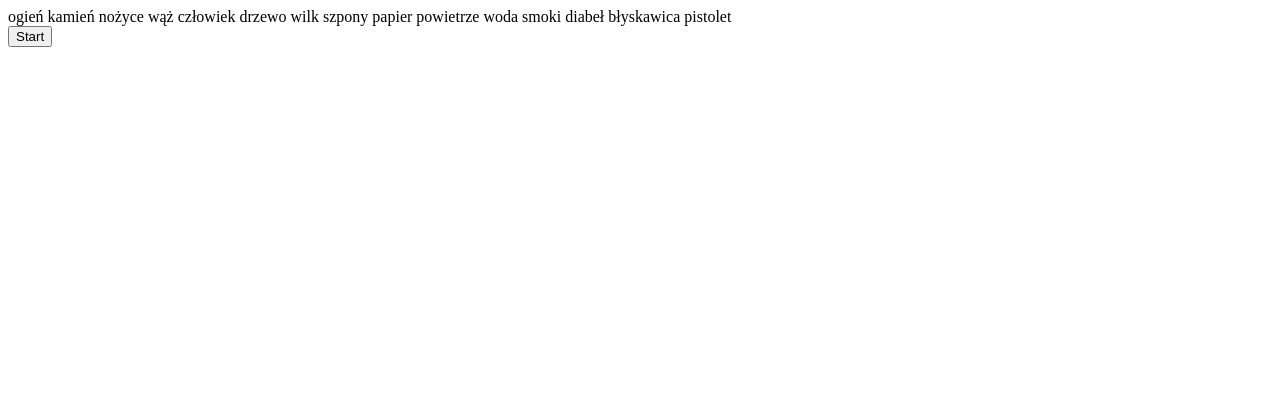
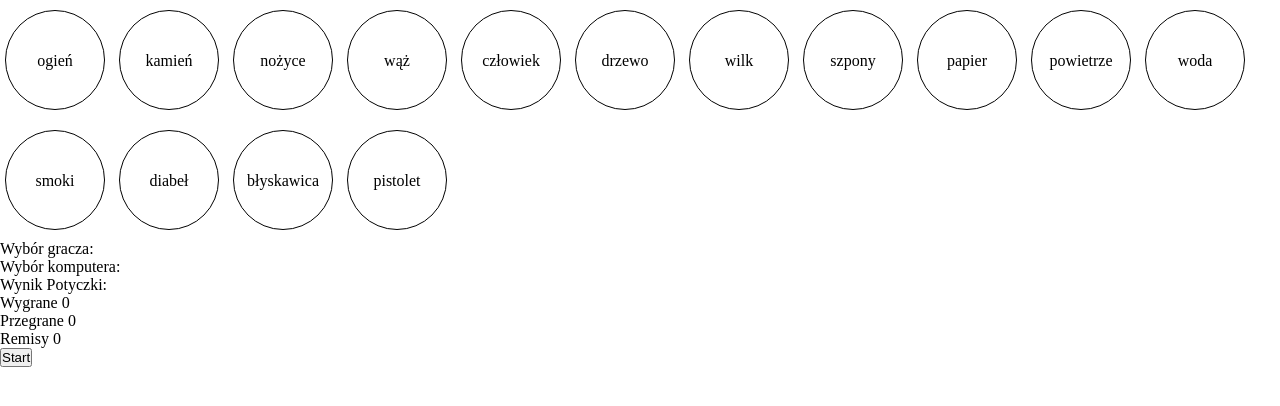
Before and after one commit to ernimg/rockPaperScissors, a plain HTML site: page index.html in a window 1280 px wide. Drawn offline with Linux system fonts and the light colour scheme.

Commit message:
add css file, create choice functions by player, update summary board

```diff
--- a/index.html
+++ b/index.html
@@ -3,25 +3,37 @@
 <head>
     <meta charset="UTF-8">
     <meta name="viewport" content="width=device-width, initial-scale=1.0">
+    <link rel="stylesheet" href="style.css">
     <title>Document</title>
+
 </head>
 <body>
     <div class="gameBoard">
-        <span data-option="ogień">ogień</span>
-        <span data-option="kamień">kamień</span>
-        <span data-option="nożyce">nożyce</span>
-        <span data-option="wąż">wąż</span>
-        <span data-option="człowiek">człowiek</span>
-        <span data-option="drzewo">drzewo</span>
-        <span data-option="wilk">wilk</span>
-        <span data-option="szpony">szpony</span>
-        <span data-option="papier">papier</span>
-        <span data-option="powietrze">powietrze</span>
-        <span data-option="woda">woda</span>
-        <span data-option="smoki">smoki</span>
-        <span data-option="diabeł">diabeł</span>
-        <span data-option="błyskawica">błyskawica</span>
-        <span data-option="pistolet">pistolet</span>
+        <span class="figure" data-option="ogień">ogień</span>
+        <span class="figure" data-option="kamień">kamień</span>
+        <span class="figure" data-option="nożyce">nożyce</span>
+        <span class="figure" data-option="wąż">wąż</span>
+        <span class="figure" data-option="człowiek">człowiek</span>
+        <span class="figure" data-option="drzewo">drzewo</span>
+        <span class="figure" data-option="wilk">wilk</span>
+        <span class="figure" data-option="szpony">szpony</span>
+        <span class="figure" data-option="papier">papier</span>
+        <span class="figure" data-option="powietrze">powietrze</span>
+        <span class="figure" data-option="woda">woda</span>
+        <span class="figure" data-option="smoki">smoki</span>
+        <span class="figure" data-option="diabeł">diabeł</span>
+        <span class="figure" data-option="błyskawica">błyskawica</span>
+        <span class="figure" data-option="pistolet">pistolet</span>
+    </div>
+    <div class="gameStatus">
+        <p>Wybór gracza: <span class="playerChoice"></span></p>
+        <p>Wybór komputera: <span class="computerChoice"></span></p>
+        <p>Wynik Potyczki: <span class="battleResult"></span></p>
+    </div>
+    <div class="summary">
+        <p>Wygrane <span class="win">0</span></p>
+        <p>Przegrane <span class="losses">0</span></p>
+        <p>Remisy <span class="draw">0</span></p>
     </div>
 
     <button class="start">Start</button>
--- a/main.js
+++ b/main.js
@@ -1,4 +1,5 @@
 const btnStart = document.querySelector('.start');
+const figuresLis = [...document.querySelectorAll('span')];
 
 const figureRules = [
     {
@@ -61,12 +62,12 @@ const figureRules = [
         name: 'pistolet',
         win: ['kamień','ogień','nożyce','wąż','człowiek','drzewo','wilk'],
     }
-]
+];
 
 const selectedFigur = {
-    player: 'ogień',
+    player: '',
     computer: ''
-}
+};
 
 
 const gameStatus = {
@@ -74,12 +75,15 @@ const gameStatus = {
     losses: 0,
     draw: 0,
 
-}
+};
 
 function randomChoice(){
     const indexFigur = Math.floor(Math.random() * figureRules.length);
+    figuresLis.forEach(figure => {
+        figure.dataset.option === figureRules[indexFigur].name ? figure.style.boxShadow = 'rgba(255, 0,0, 0.5) 0 1px 13px': null;
+    });
     return figureRules[indexFigur].name;
-}
+};
 
 function checkingWiners(player , computer){
    if (player === computer) {
@@ -97,7 +101,14 @@ function checkingWiners(player , computer){
    }else{
     gameStatus.losses++;
    }
+};
+const updateBoar = ()=>{
+    document.querySelector('.win').textContent = gameStatus.win;
+    document.querySelector('.losses').textContent = gameStatus.losses;
+    document.querySelector('.draw').textContent = gameStatus.draw;
+
 }
+
 const startGame = ()=>{
 
     if(!selectedFigur.player) return window.alert('Nie wybrano figury');
@@ -105,9 +116,20 @@ const startGame = ()=>{
     const computerChoice = randomChoice();
 
     checkingWiners(selectedFigur.player, computerChoice)
-
+    updateBoar();
     console.log(`Wygrana ${gameStatus.win} przegrane ${gameStatus.losses} remisy ${gameStatus.draw}`);
 
-}
+
+};
+
+function selectPlayer(){
+    console.log(this);
+    const player = this.dataset.option;
+    console.log(player);
+    figuresLis.forEach(figure => figure.style.boxShadow ='');
+    selectedFigur.player = player;
+    this.style.boxShadow = 'rgba(0, 0, 255, 0.5) 0 1px 13px';
+};
 
 btnStart.addEventListener('click',startGame);
+figuresLis.forEach(item => item.addEventListener('click',selectPlayer))
--- /dev/null
+++ b/style.css
@@ -0,0 +1,16 @@
+*{
+    margin: 0;
+    padding: 0;
+    box-sizing: border-box;
+}
+
+span.figure{
+    display: inline-block;
+    width: 100px;
+    height: 100px;
+    margin: 10px 5px;
+    line-height: 100px;
+    text-align: center;
+    border-radius: 50%;
+    border: 1px solid #000;
+}
```
